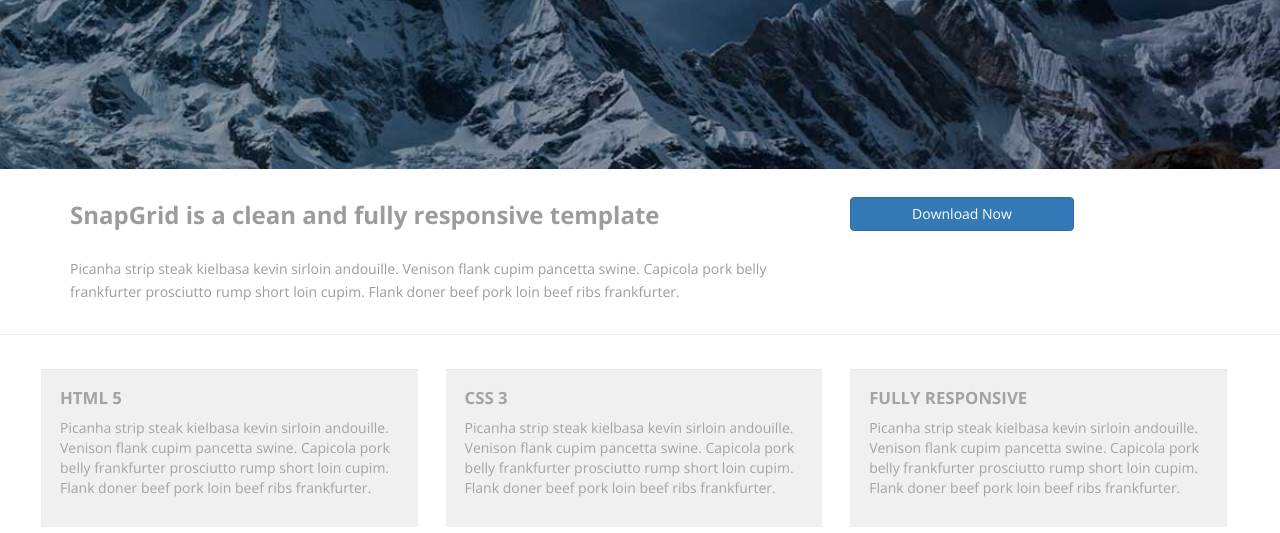
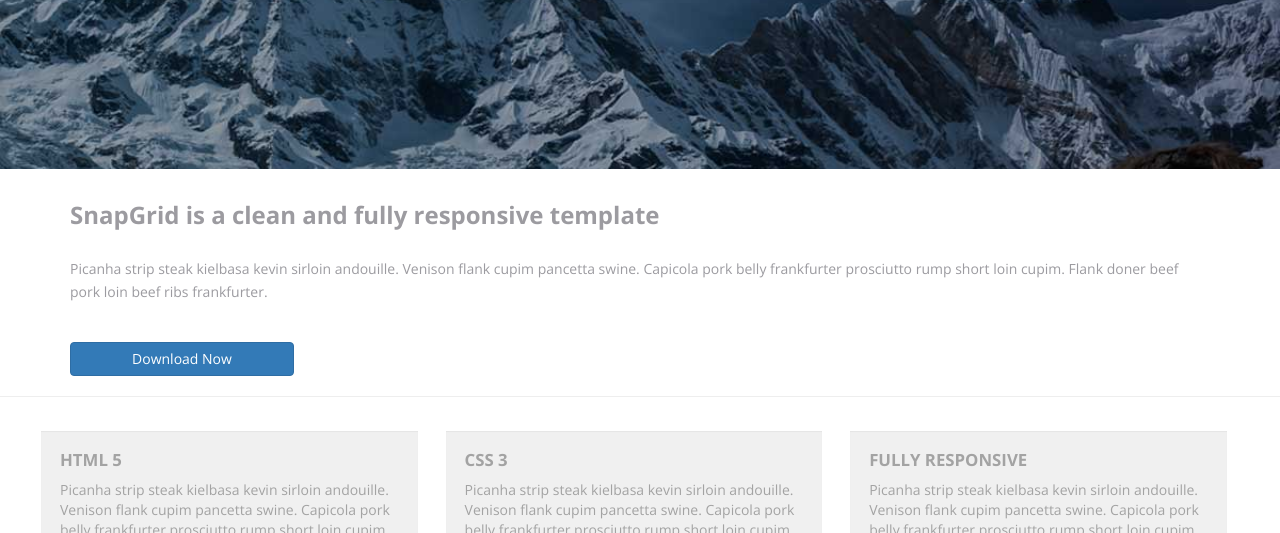
Before and after one commit to troyacosta/bootstrap-site, a website: page index.html in a window 1280 px wide. Shown: the part 267-800 px from the top of the page. Drawn offline with nearby package versions, Linux system fonts and the light colour scheme.

Commit message:
big laptop layout

```diff
--- a/index.html
+++ b/index.html
@@ -47,11 +47,11 @@
     </section>
     <section class="download">
         <div class="row">
-            <div class="col-sm-8">
+            <div class="col-sm-8 col-lg-12">
                 <h3>SnapGrid is a clean and fully responsive template</h3>
                 <p>Picanha strip steak kielbasa kevin sirloin andouille. Venison flank cupim pancetta swine. Capicola pork belly frankfurter prosciutto rump short loin cupim. Flank doner beef pork loin beef ribs frankfurter.</p>
             </div>
-            <div class="col-sm-4">
+            <div class="col-sm-4 col-lg-12">
                 <button type="button" class="btn btn-primary">Download Now</button>
 
             </div>
--- a/styles/main.sass.sass.css
+++ b/styles/main.sass.sass.css
@@ -98,3 +98,7 @@ img {
       font-size: 1.2em; }
   .pics h3 {
     font-size: 1.35em; } }
+
+@media screen and (min-width: 62.6em) {
+  .download button {
+    margin-top: 2em; } }
--- a/styles/main.scss
+++ b/styles/main.scss
@@ -132,3 +132,8 @@ img {
     }
 
 }
+@media screen and (min-width:62.6em) {
+	.download button {
+		margin-top: 2em;
+	}
+}
```
